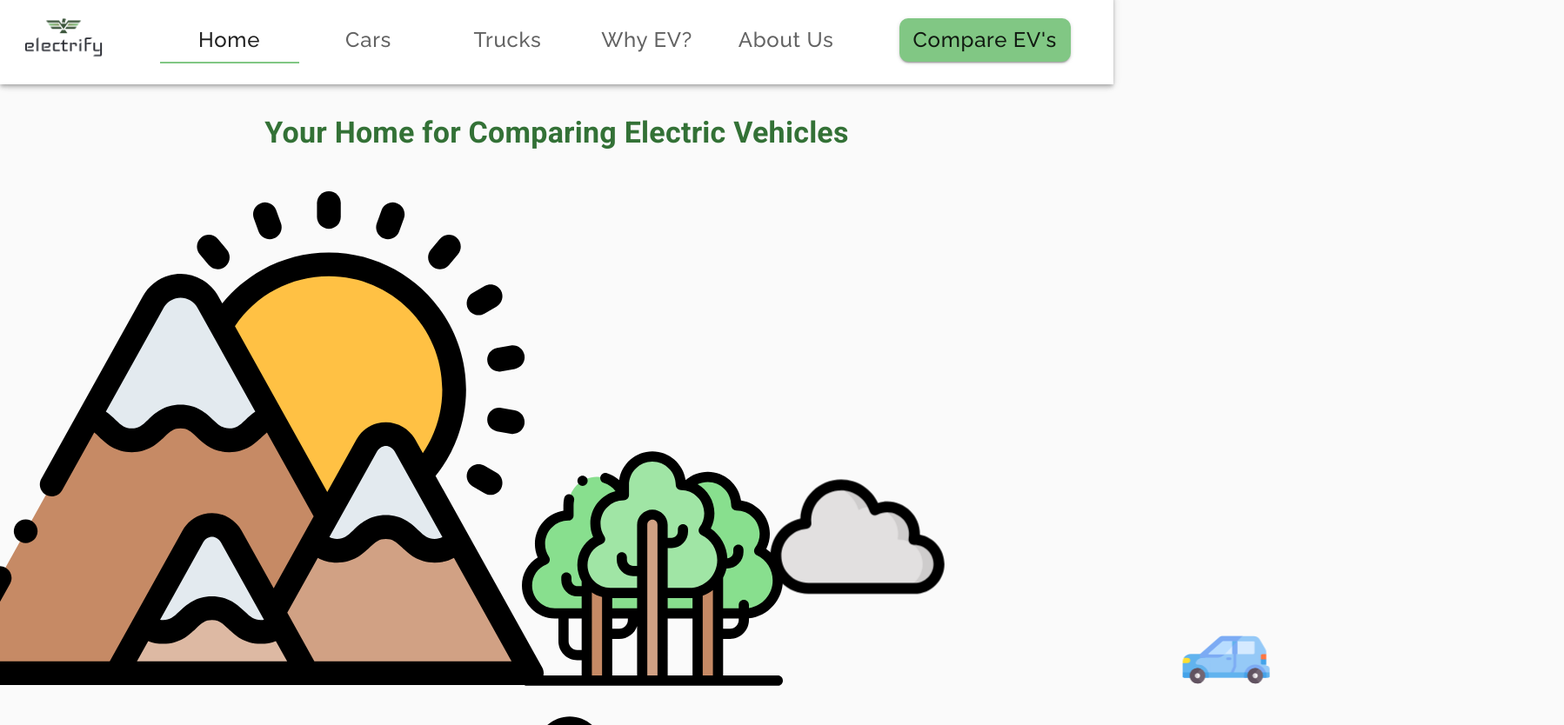
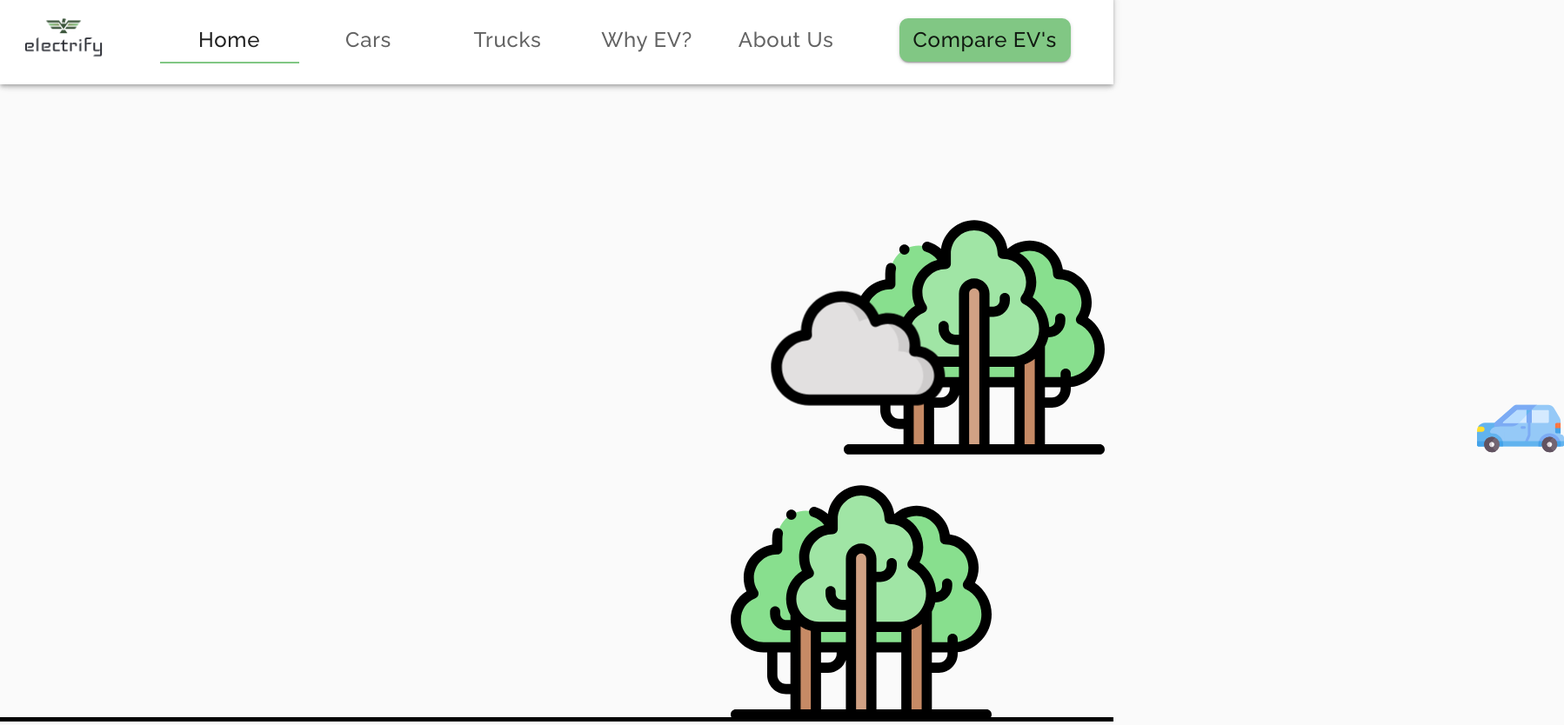
Before and after one commit to MattLong34/electrify-frontend, a React (Create React App) app: page / in a window 1280 px wide. Shown: the part 6-840 px from the top of the page at 87% size, 1798 px wide, since content can reach past the window. Built offline with nearby package versions, Linux system fonts and the light colour scheme.

Commit message:
update hero h1

```diff
--- a/src/App.css
+++ b/src/App.css
@@ -13,41 +13,41 @@
 	height: 5px;
 	background-color: black;
 	border: black;
-	top: -160px;
+	top: -360px;
 }
 
 .mountains {
 	position: relative;
 	width: 700px;
-	right: 165px;
-	top: -80px;
+	right: 850px;
+	top: 30px;
 }
 
 .car {
 	position: relative;
 	width: 100px;
-	left: -800px;
-	top: -125px;
+	left: -500px;
+	top: -325px;
 }
 
 .forest1 {
 	position: relative;
 	width: 300px;
-	right: 290px;
-	top: -130px;
+	right: -80px;
+	top: -330px;
 }
 
 .forest2 {
 	position: relative;
 	width: 300px;
-	top: -130px;
-	left: 15px;
+	top: -330px;
+	left: 350px;
 }
 
 .cloud {
 	position: relative;
 	width: 200px;
-	top: -750px;
+	top: -900px;
 	left: 350px;
 }
 
--- a/src/pages/Home.js
+++ b/src/pages/Home.js
@@ -16,12 +16,16 @@ import { Typography } from "@material-ui/core";
 
 const useStyles = makeStyles({
 	title: {
+		position: "relative",
+		bottom: 650,
+		left: 350,
 		borderRadius: 10,
-		marginBottom: 50,
+		// marginBottom: 50,
 		padding: 10,
 		fontWeight: 800,
-		color: "#337136",
-		// backgroundColor: "green",
+		fontSize: 32,
+		// color: "#337136",
+		backgroundColor: "#EAEBEA",
 		// border: "1px solid black",
 	},
 });
@@ -31,7 +35,7 @@ export default function Home() {
 
 	return (
 		<div className="backdrop">
-			<Typography className={classes.title} variant="h4" color="">
+			<Typography className={classes.title} variant="p" color="secondary">
 				Your Home for Comparing Electric Vehicles
 			</Typography>
 			<img src={mountains} className="mountains" />
```
